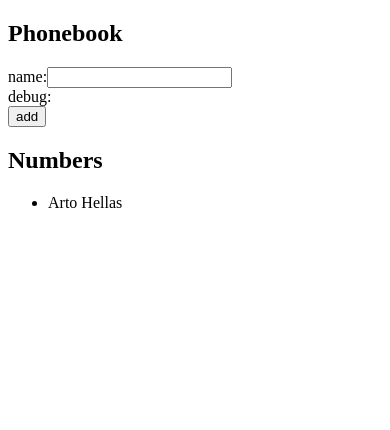
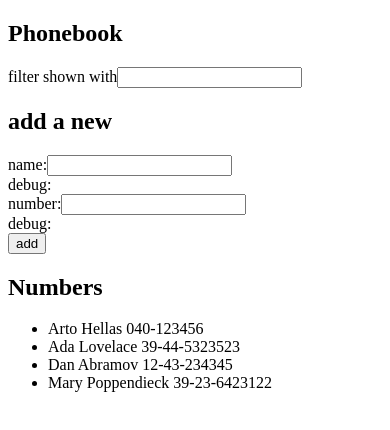
Before and after one commit to albertxtran/part2, a React (Create React App) app in the folder phonebook/: page / in a window 390 px wide. Shown: the top 430 px of the page. Built offline with nearby package versions, Linux system fonts and the light colour scheme.

Commit message:
wip 2.9 the phonebook step 4

```diff
--- a/phonebook/src/App.js
+++ b/phonebook/src/App.js
@@ -1,28 +1,55 @@
 import { useState } from "react";
 
 const App = () => {
-  const [persons, setPersons] = useState([{ name: "Arto Hellas" }]);
+  const [persons, setPersons] = useState([
+    { name: "Arto Hellas", number: "040-123456" },
+    { name: "Ada Lovelace", number: "39-44-5323523" },
+    { name: "Dan Abramov", number: "12-43-234345" },
+    { name: "Mary Poppendieck", number: "39-23-6423122" },
+  ]);
+
   const [newName, setNewName] = useState("");
+  const [newNumber, setNewNumber] = useState("");
 
   const handleNameChange = (event) => {
+    console.log("name event: ", event);
     setNewName(event.target.value);
   };
 
-  const addName = (event) => {
+  const handleNumberChange = (event) => {
+    console.log("number event: ", event);
+    setNewNumber(event.target.value);
+  };
+
+  const addPerson = (event) => {
     event.preventDefault();
     if (persons.find((person) => person.name === newName))
       return alert(`${newName} is already added to phonebook`);
-    setPersons(persons.concat({ name: newName }));
+    setPersons(persons.concat({ name: newName, number: newNumber }));
   };
 
   return (
     <div>
       <h2>Phonebook</h2>
-      <form onSubmit={addName}>
+      <div>
+        <form>
+          <div>
+            filter shown with
+            <input />
+          </div>
+        </form>
+      </div>
+      <h2>add a new</h2>
+      <form onSubmit={addPerson}>
         <div>
           name:
           <input value={newName} onChange={handleNameChange} />
           <div>debug: {newName}</div>
+        </div>
+        <div>
+          number:
+          <input value={newNumber} onChange={handleNumberChange} />
+          <div>debug: {newNumber}</div>
         </div>
         <div>
           <button type="submit">add</button>
@@ -31,7 +58,9 @@ const App = () => {
       <h2>Numbers</h2>
       <ul>
         {persons.map((person) => (
-          <li key={person.name}>{person.name}</li>
+          <li key={person.name}>
+            {person.name} {person.number}
+          </li>
         ))}
       </ul>
     </div>
```
